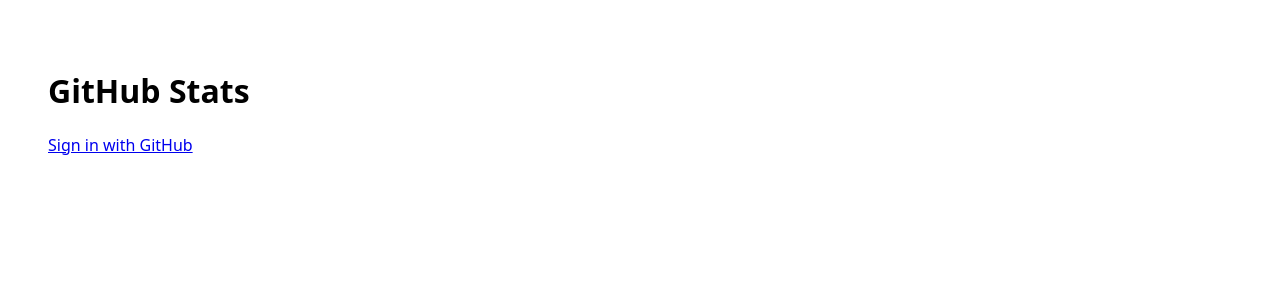
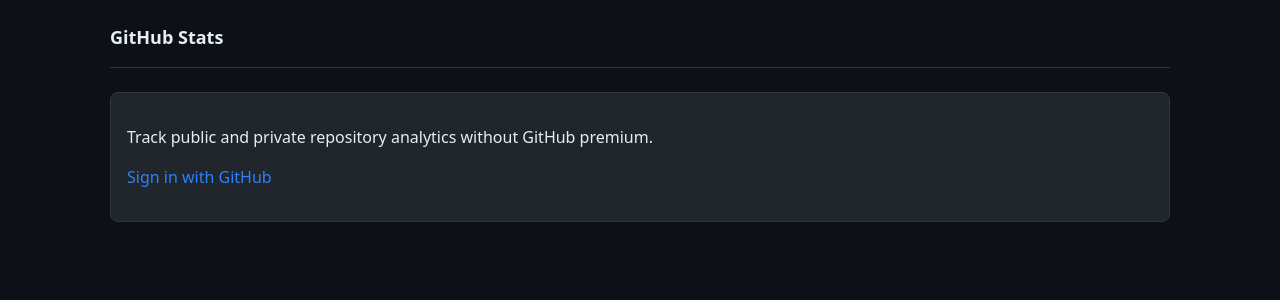
Before and after one commit to caisergan/github-stats, a React (Vite) app in the folder web/: page / in a window 1280 px wide. Shown: the top 300 px of the page. Built offline with nearby package versions, Linux system fonts and the light colour scheme; no server answers.

Commit message:
feat(web): route table, BrowserRouter, global styles

```diff
--- a/web/src/App.tsx
+++ b/web/src/App.tsx
@@ -1,5 +1,31 @@
 import { useEffect, useState } from "react";
+import { Routes, Route, Link } from "react-router-dom";
 import { fetchMe, type Me } from "./api";
+import Overview from "./pages/Overview";
+import RepoDetail from "./pages/RepoDetail";
+
+function SignIn() {
+  return (
+    <div className="app-shell">
+      <header className="user-bar"><span className="brand">GitHub Stats</span></header>
+      <div className="notice">
+        <p>Track public and private repository analytics without GitHub premium.</p>
+        <p><a className="primary-link" href="/auth/github">Sign in with GitHub</a></p>
+      </div>
+    </div>
+  );
+}
+
+function NotFound() {
+  return (
+    <div className="app-shell">
+      <div className="notice">
+        <p>Page not found.</p>
+        <p><Link to="/">← Back to overview</Link></p>
+      </div>
+    </div>
+  );
+}
 
 export default function App() {
   const [me, setMe] = useState<Me | null>(null);
@@ -8,31 +34,18 @@
   useEffect(() => {
     fetchMe()
       .then(setMe)
+      .catch(() => setMe(null))
       .finally(() => setLoading(false));
   }, []);
 
-  if (loading) return <p>Loading…</p>;
-
-  if (!me) {
-    return (
-      <main style={{ fontFamily: "system-ui", padding: 40 }}>
-        <h1>GitHub Stats</h1>
-        <a href="/auth/github">Sign in with GitHub</a>
-      </main>
-    );
-  }
+  if (loading) return <div className="app-shell"><p className="state">Loading…</p></div>;
+  if (!me) return <SignIn />;
 
   return (
-    <main style={{ fontFamily: "system-ui", padding: 40 }}>
-      <h1>GitHub Stats</h1>
-      <p>
-        Signed in as <strong>{me.login}</strong>
-        {me.avatar_url && (
-          <img src={me.avatar_url} alt="" width={24} height={24}
-               style={{ verticalAlign: "middle", marginLeft: 8, borderRadius: "50%" }} />
-        )}
-      </p>
-      <a href="/auth/logout">Sign out</a>
-    </main>
+    <Routes>
+      <Route path="/" element={<Overview me={me} />} />
+      <Route path="/:owner/:repo" element={<RepoDetail />} />
+      <Route path="*" element={<NotFound />} />
+    </Routes>
   );
 }
--- a/web/src/main.tsx
+++ b/web/src/main.tsx
@@ -1,9 +1,13 @@
 import { StrictMode } from "react";
 import { createRoot } from "react-dom/client";
+import { BrowserRouter } from "react-router-dom";
 import App from "./App";
+import "./styles.css";
 
 createRoot(document.getElementById("root")!).render(
   <StrictMode>
-    <App />
+    <BrowserRouter>
+      <App />
+    </BrowserRouter>
   </StrictMode>,
 );
```
